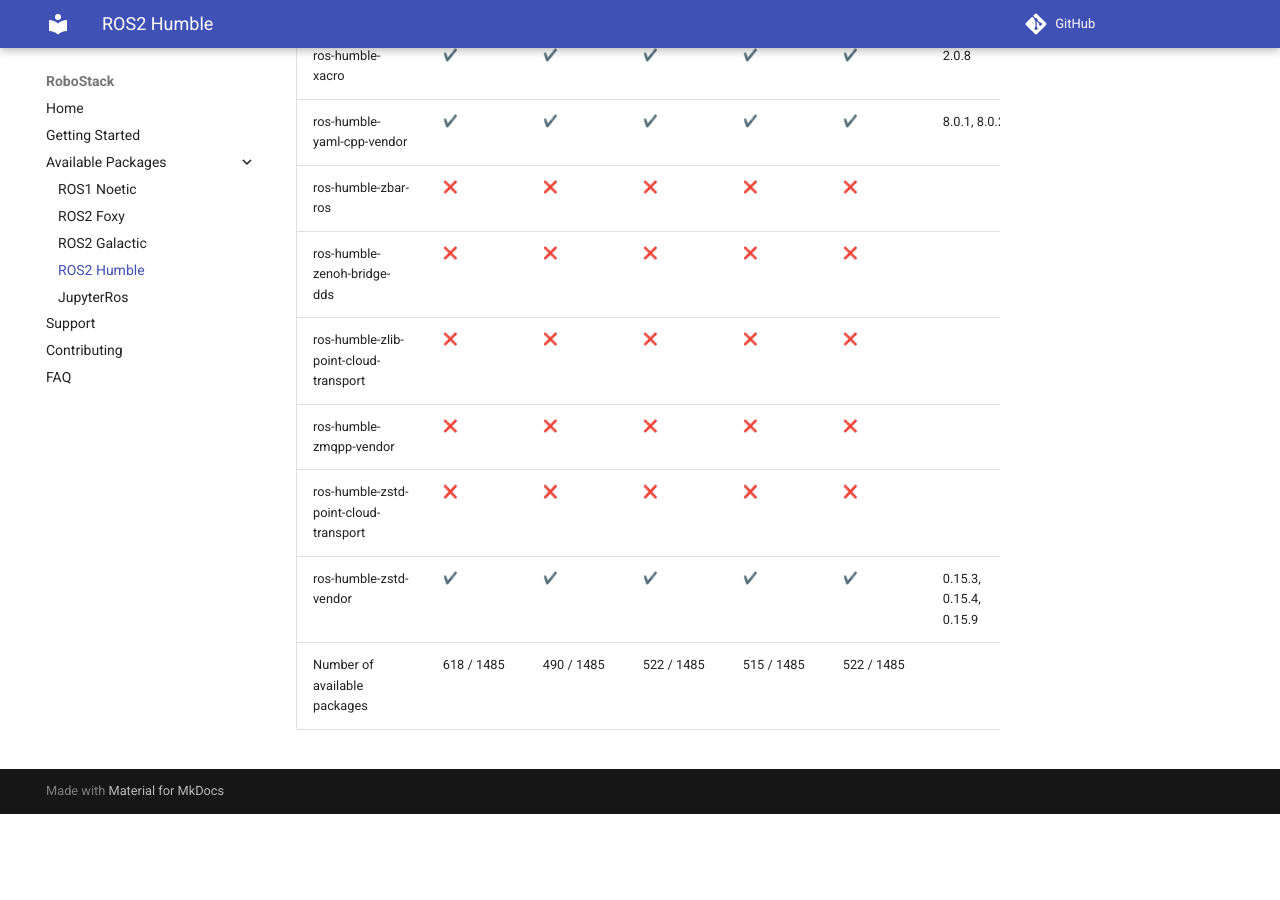
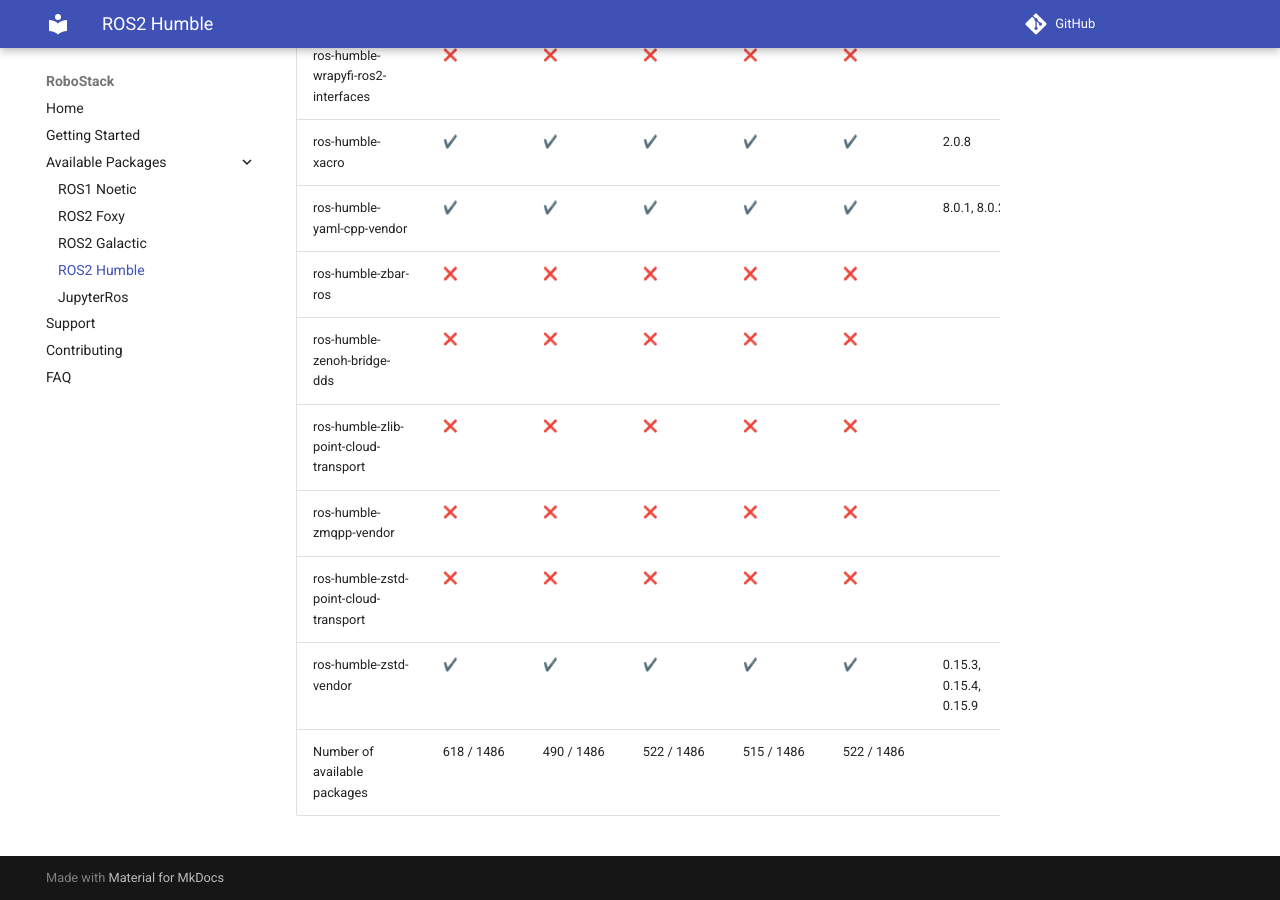
Before and after one commit to RoboStack/robostack.github.io, an MkDocs documentation site: the page built from docs/humble.md, in a window 1280 px wide and 900 px high, scrolled down 115225 px. Built offline with MkDocs 1.6.1 and Material for MkDocs 9.7.7, drawn with Linux system fonts in a browser that asks for light colours; emoji names are drawn with the system emoji font; comment, search, counter and statistics services are not loaded; before the commit the page ends 116039 px from its top, so only the background shows below that; some of the changed text lies outside the part shown.

Commit message:
Update tables

```diff
--- a/docs/humble.md
+++ b/docs/humble.md
@@ -1485,4 +1486,4 @@
 | ros-humble-zmqpp-vendor | :x: { data-sort='0' } | :x: { data-sort='0' } | :x: { data-sort='0' } | :x: { data-sort='0' } | :x: { data-sort='0' } |   |
 | ros-humble-zstd-point-cloud-transport | :x: { data-sort='0' } | :x: { data-sort='0' } | :x: { data-sort='0' } | :x: { data-sort='0' } | :x: { data-sort='0' } |   |
 | ros-humble-zstd-vendor | :heavy_check_mark: { data-sort='1' } | :heavy_check_mark: { data-sort='1' } | :heavy_check_mark: { data-sort='1' } | :heavy_check_mark: { data-sort='1' } | :heavy_check_mark: { data-sort='1' } | 0.15.3, 0.15.4, 0.15.9  |
-| Number of available packages |  618 / 1485 | 490 / 1485 | 522 / 1485 | 515 / 1485 | 522 / 1485 |
+| Number of available packages |  618 / 1486 | 490 / 1486 | 522 / 1486 | 515 / 1486 | 522 / 1486 |
```
Also changed, not shown: other parts of docs/humble.md (+1 -0 lines).
